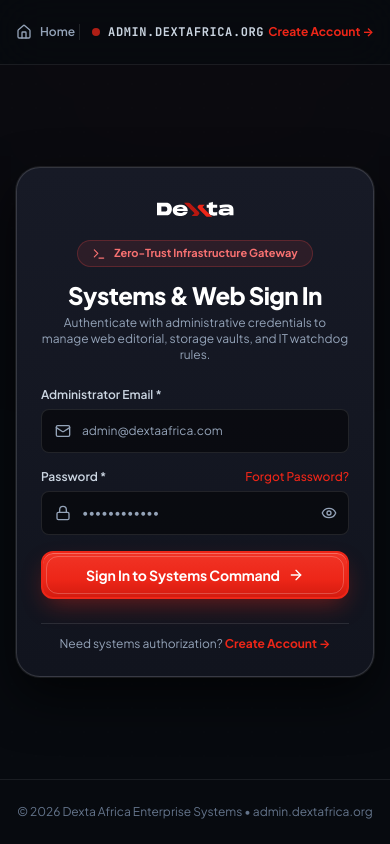
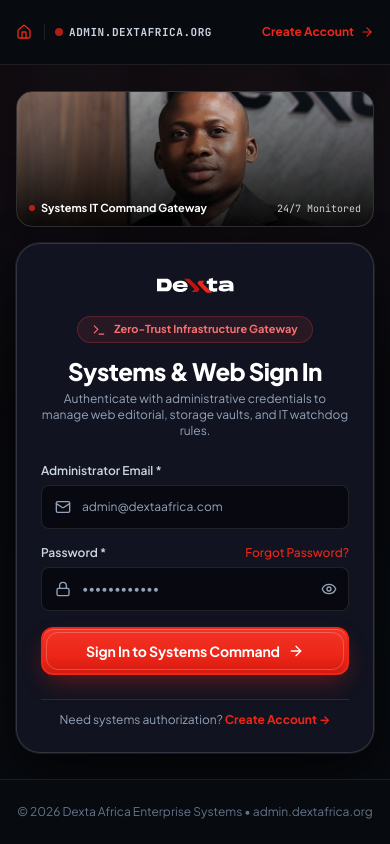
Before and after one commit to DextaAfrica/Admin-portal, a Next.js app: page /admin-portal/login in a window 390 px wide. Built offline with nearby package versions, Linux system fonts and the light colour scheme.

Commit message:
fixes-ongoing-dev-rebuild

```diff
--- a/src/app/admin-portal/login/page.tsx
+++ b/src/app/admin-portal/login/page.tsx
@@ -175,35 +175,48 @@ export default function AdminPortalLoginPage() {
 
   return (
     <div className="min-h-screen bg-[#FAFAFA] dark:bg-[#070A0F] text-slate-900 dark:text-slate-100 flex flex-col justify-between selection:bg-[#ED2618] selection:text-white font-sans relative overflow-x-hidden">
-      {/* Background Ambient Glow */}
-      <div className="fixed inset-0 pointer-events-none z-0">
-        <div className="absolute -top-32 left-1/2 -translate-x-1/2 w-[600px] h-[300px] bg-red-500/[0.04] blur-[140px] rounded-full" />
-        <div className="absolute inset-0 bg-[radial-gradient(#ffffff08_1px,transparent_1px)] [background-size:24px_24px] opacity-30" />
+      {/* Background Ambient Systems Banner Layer */}
+      <div className="fixed inset-0 pointer-events-none z-0 overflow-hidden">
+        <Image
+          src="/images/olufemi-dexta.png"
+          alt="Dexta Systems Command Banner"
+          fill
+          priority
+          sizes="100vw"
+          className="object-cover opacity-20 dark:opacity-15 blur-[4px] scale-105"
+          style={{ objectPosition: "50% 15%" }}
+        />
+        <div className="absolute inset-0 bg-gradient-to-b from-white/90 via-white/95 to-white dark:from-[#070A0F]/85 dark:via-[#070A0F]/95 dark:to-[#070A0F]" />
+        <div className="absolute -top-32 left-1/2 -translate-x-1/2 w-[700px] h-[350px] bg-red-600/[0.08] blur-[160px] rounded-full" />
       </div>
 
-      {/* Top Bar */}
+      {/* Top Bar - Clean & Responsive on all screens */}
       <header className="relative z-20 border-b border-slate-200/80 dark:border-white/[0.08] bg-white/90 dark:bg-[#070A0F]/90 backdrop-blur-xl">
         <div className="mx-auto flex h-16 sm:h-20 max-w-7xl items-center justify-between px-4 sm:px-6 lg:px-10">
+          <div className="flex items-center gap-3">
             <Link
               href={landingPath}
-            className="flex items-center gap-2 text-xs font-semibold text-slate-600 dark:text-slate-400 hover:text-[#ED2618] dark:hover:text-white transition-colors"
+              className="flex items-center gap-1.5 text-xs font-bold text-slate-700 dark:text-slate-300 hover:text-[#ED2618] dark:hover:text-white transition-colors"
             >
-            <Home className="h-4 w-4" />
-            <span>Home</span>
+              <Home className="h-4 w-4 text-[#ED2618]" />
+              <span className="hidden sm:inline">Home</span>
             </Link>
 
-          <div className="flex items-center gap-2 border-l border-slate-200 dark:border-white/10 pl-3">
-            <span className="h-2 w-2 rounded-full bg-[#ED2618] animate-pulse" />
-            <span className="text-xs font-mono font-bold tracking-wider text-slate-600 dark:text-slate-300 uppercase">
+            <div className="flex items-center gap-1.5 border-l border-slate-200 dark:border-white/10 pl-2.5 sm:pl-3">
+              <span className="h-2 w-2 rounded-full bg-[#ED2618] animate-pulse shrink-0" />
+              <span className="text-[11px] sm:text-xs font-mono font-bold tracking-wider text-slate-600 dark:text-slate-300 uppercase truncate">
                 admin.dextafrica.org
               </span>
+            </div>
           </div>
 
           <Link
             href={registerPath}
-            className="text-xs font-bold text-[#ED2618] hover:underline"
+            className="inline-flex items-center gap-1.5 text-xs font-bold text-[#ED2618] hover:underline shrink-0"
           >
-            Create Account &rarr;
+            <span className="hidden sm:inline">Create IT Account</span>
+            <span className="sm:hidden">Create Account</span>
+            <ArrowRight className="h-3.5 w-3.5" />
           </Link>
         </div>
       </header>
@@ -218,6 +231,7 @@ export default function AdminPortalLoginPage() {
               alt="Dexta Africa Systems Command"
               fill
               priority
+              sizes="(max-width: 1024px) 100vw, 58vw"
               className="object-cover"
               style={{ objectPosition: "50% 15%" }}
             />
@@ -270,7 +284,28 @@ export default function AdminPortalLoginPage() {
 
           {/* Right Column: Systems Auth Card */}
           <div className="lg:col-span-5 w-full max-w-md mx-auto">
-            <div className="rounded-3xl border border-slate-200/90 dark:border-white/[0.14] bg-white dark:bg-[#141722] dark:bg-gradient-to-b dark:from-[#171A26] dark:to-[#11141E] p-6 sm:p-9 shadow-2xl dark:shadow-[0_20px_50px_rgba(0,0,0,0.65)] dark:ring-1 dark:ring-white/[0.08] backdrop-blur-2xl relative overflow-hidden space-y-6">
+            {/* Mobile Branded Mini-Banner (Visible on Mobile & Tablets) */}
+            <div className="lg:hidden relative w-full aspect-[21/8] sm:aspect-[24/8] rounded-2xl overflow-hidden mb-4 border border-slate-200/80 dark:border-white/15 shadow-lg">
+              <Image
+                src="/images/olufemi-dexta.png"
+                alt="Dexta Systems Command"
+                fill
+                priority
+                sizes="(max-width: 1024px) 100vw, 420px"
+                className="object-cover"
+                style={{ objectPosition: "50% 15%" }}
+              />
+              <div className="absolute inset-0 bg-gradient-to-t from-black/90 via-black/45 to-transparent" />
+              <div className="absolute bottom-2.5 left-3 right-3 flex items-center justify-between text-white text-[11px]">
+                <div className="flex items-center gap-1.5 font-bold">
+                  <span className="h-1.5 w-1.5 rounded-full bg-[#ED2618] animate-pulse" />
+                  <span>Systems IT Command Gateway</span>
+                </div>
+                <span className="text-[10px] text-white/80 font-mono">24/7 Monitored</span>
+              </div>
+            </div>
+
+            <div className="rounded-3xl border border-slate-200/90 dark:border-white/[0.14] bg-white/95 dark:bg-[#121522]/95 backdrop-blur-2xl p-6 sm:p-9 shadow-2xl dark:shadow-[0_20px_50px_rgba(0,0,0,0.65)] dark:ring-1 dark:ring-white/[0.08] relative overflow-hidden space-y-6">
               <div className="flex flex-col items-center text-center space-y-3">
                 <Link href={landingPath}>
                   <DextaLogo className="h-9 w-auto" />
--- a/src/app/ops/login/page.tsx
+++ b/src/app/ops/login/page.tsx
@@ -180,35 +180,48 @@ export default function OperationsLoginPage() {
 
   return (
     <div className="min-h-screen bg-[#FAFAFA] dark:bg-[#070A0F] text-slate-900 dark:text-slate-100 flex flex-col justify-between selection:bg-[#ED2618] selection:text-white font-sans relative overflow-x-hidden">
-      {/* Background Ambient Glow */}
-      <div className="fixed inset-0 pointer-events-none z-0">
-        <div className="absolute -top-32 left-1/2 -translate-x-1/2 w-[600px] h-[300px] bg-red-500/[0.04] blur-[140px] rounded-full" />
-        <div className="absolute inset-0 bg-[radial-gradient(#ffffff08_1px,transparent_1px)] [background-size:24px_24px] opacity-30" />
+      {/* Background Ambient Architectural Banner Layer */}
+      <div className="fixed inset-0 pointer-events-none z-0 overflow-hidden">
+        <Image
+          src="/images/team-dexta.jpg"
+          alt="Dexta Operations Banner"
+          fill
+          priority
+          sizes="100vw"
+          className="object-cover opacity-20 dark:opacity-15 blur-[4px] scale-105"
+          style={{ objectPosition: "50% 18%" }}
+        />
+        <div className="absolute inset-0 bg-gradient-to-b from-white/90 via-white/95 to-white dark:from-[#070A0F]/85 dark:via-[#070A0F]/95 dark:to-[#070A0F]" />
+        <div className="absolute -top-32 left-1/2 -translate-x-1/2 w-[700px] h-[350px] bg-red-600/[0.08] blur-[160px] rounded-full" />
       </div>
 
-      {/* Top Bar */}
+      {/* Top Bar - Clean & Responsive on all screens */}
       <header className="relative z-20 border-b border-slate-200/80 dark:border-white/[0.08] bg-white/90 dark:bg-[#070A0F]/90 backdrop-blur-xl">
         <div className="mx-auto flex h-16 sm:h-20 max-w-7xl items-center justify-between px-4 sm:px-6 lg:px-10">
+          <div className="flex items-center gap-3">
             <Link
               href={landingPath}
-            className="flex items-center gap-2 text-xs font-semibold text-slate-600 dark:text-slate-400 hover:text-[#ED2618] dark:hover:text-white transition-colors"
+              className="flex items-center gap-1.5 text-xs font-bold text-slate-700 dark:text-slate-300 hover:text-[#ED2618] dark:hover:text-white transition-colors"
             >
-            <Home className="h-4 w-4" />
-            <span>Home</span>
+              <Home className="h-4 w-4 text-[#ED2618]" />
+              <span className="hidden sm:inline">Home</span>
             </Link>
 
-          <div className="flex items-center gap-2 border-l border-slate-200 dark:border-white/10 pl-3">
-            <span className="h-2 w-2 rounded-full bg-[#ED2618] animate-pulse" />
-            <span className="text-xs font-mono font-bold tracking-wider text-slate-600 dark:text-slate-300 uppercase">
+            <div className="flex items-center gap-1.5 border-l border-slate-200 dark:border-white/10 pl-2.5 sm:pl-3">
+              <span className="h-2 w-2 rounded-full bg-[#ED2618] animate-pulse shrink-0" />
+              <span className="text-[11px] sm:text-xs font-mono font-bold tracking-wider text-slate-600 dark:text-slate-300 uppercase truncate">
                 ops.dextaafrica.org
               </span>
+            </div>
           </div>
 
           <Link
             href={registerPath}
-            className="text-xs font-bold text-[#ED2618] hover:underline"
+            className="inline-flex items-center gap-1.5 text-xs font-bold text-[#ED2618] hover:underline shrink-0"
           >
-            Create Ops Profile &rarr;
+            <span className="hidden sm:inline">Create Ops Profile</span>
+            <span className="sm:hidden">Create Profile</span>
+            <ArrowRight className="h-3.5 w-3.5" />
           </Link>
         </div>
       </header>
@@ -223,6 +236,7 @@ export default function OperationsLoginPage() {
               alt="Dexta Africa Operations Fleet"
               fill
               priority
+              sizes="(max-width: 1024px) 100vw, 58vw"
               className="object-cover"
               style={{ objectPosition: "50% 16%" }}
             />
@@ -275,7 +289,28 @@ export default function OperationsLoginPage() {
 
           {/* Right Column: Modern Authentication Card */}
           <div className="lg:col-span-5 w-full max-w-md mx-auto">
-            <div className="rounded-3xl border border-slate-200/90 dark:border-white/[0.14] bg-white dark:bg-[#141722] dark:bg-gradient-to-b dark:from-[#171A26] dark:to-[#11141E] p-6 sm:p-9 shadow-2xl dark:shadow-[0_20px_50px_rgba(0,0,0,0.65)] dark:ring-1 dark:ring-white/[0.08] backdrop-blur-2xl relative overflow-hidden space-y-6">
+            {/* Mobile Branded Mini-Banner (Visible on Mobile & Tablets) */}
+            <div className="lg:hidden relative w-full aspect-[21/8] sm:aspect-[24/8] rounded-2xl overflow-hidden mb-4 border border-slate-200/80 dark:border-white/15 shadow-lg">
+              <Image
+                src="/images/team-dexta.jpg"
+                alt="Dexta Operations Fleet"
+                fill
+                priority
+                sizes="(max-width: 1024px) 100vw, 420px"
+                className="object-cover"
+                style={{ objectPosition: "50% 16%" }}
+              />
+              <div className="absolute inset-0 bg-gradient-to-t from-black/90 via-black/45 to-transparent" />
+              <div className="absolute bottom-2.5 left-3 right-3 flex items-center justify-between text-white text-[11px]">
+                <div className="flex items-center gap-1.5 font-bold">
+                  <span className="h-1.5 w-1.5 rounded-full bg-[#ED2618] animate-pulse" />
+                  <span>Operations Command Desk</span>
+                </div>
+                <span className="text-[10px] text-white/80 font-mono">24/7 Verified</span>
+              </div>
+            </div>
+
+            <div className="rounded-3xl border border-slate-200/90 dark:border-white/[0.14] bg-white/95 dark:bg-[#121522]/95 backdrop-blur-2xl p-6 sm:p-9 shadow-2xl dark:shadow-[0_20px_50px_rgba(0,0,0,0.65)] dark:ring-1 dark:ring-white/[0.08] relative overflow-hidden space-y-6">
               <div className="flex flex-col items-center text-center space-y-3">
                 <Link href={landingPath}>
                   <DextaLogo className="h-9 w-auto" />
```
Lines whose indentation alone changed are shown as unchanged.
